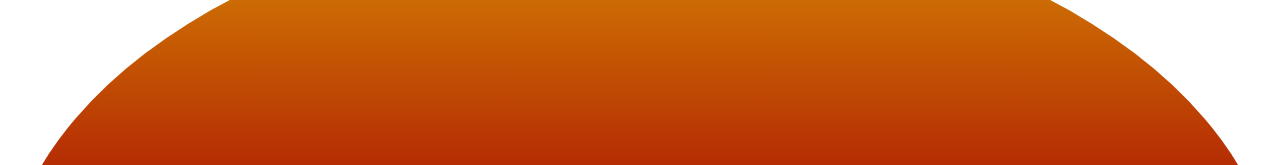
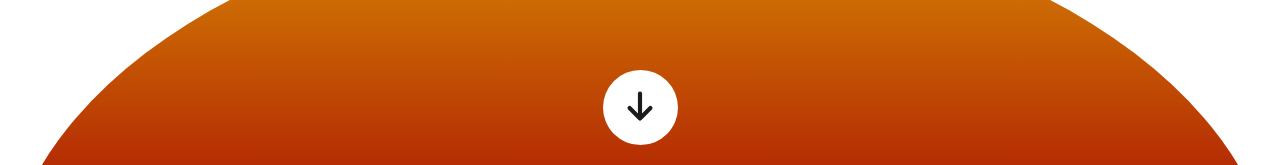
Before and after one commit to Alina-02/portfolio, a React (Vite) app: page / in a window 1280 px wide. Shown: the part 635-800 px from the top of the page. Built offline with nearby package versions, Linux system fonts and the light colour scheme.

Commit message:
down button

```diff
--- a/package.json
+++ b/package.json
@@ -10,6 +10,7 @@
     "preview": "vite preview"
   },
   "dependencies": {
+    "clsx": "^2.1.1",
     "motion": "^12.23.0",
     "react": "^19.1.0",
     "react-dom": "^19.1.0"
--- a/src/App.css
+++ b/src/App.css
@@ -36,6 +36,12 @@
   align-items: center;
 }
 
+.arrow-button:hover {
+  -webkit-box-shadow: 7.5px 5.5px 11px 2.5px #e9e9e9;
+  -moz-box-shadow: 7.5px 5.5px 11px 2.5px #e9e9e9;
+  box-shadow: 7.5px 5.5px 11px 2.5px #e9e9e9;
+}
+
 .logo {
   height: 6em;
   padding: 1.5em;
--- a/src/App.tsx
+++ b/src/App.tsx
@@ -5,9 +5,12 @@ import Flower from "./components/Flower";
 
 import { styles } from "./utils/styles";
 import { TextFade } from "./components/TextFade";
+import { motion } from "motion/react";
 
 function App() {
   const [style, setStyle] = useState<number>(0);
+
+  const [downButtonHover, setDownButtonHover] = useState<boolean>(false);
 
   const onLeftStyle = () => {
     if (style === 0) {
@@ -34,8 +37,61 @@ function App() {
           <Flower right={500} top={-20} size="small" />
         </>
       )}
+      <div
+        style={{
+          position: "absolute",
+          left: "0",
+          right: "0",
+          bottom: "20px",
+          marginInline: "auto",
+          width: "fit-content",
+        }}
+      >
+        <button
+          style={{
+            backgroundColor: "white",
+            borderRadius: "100%",
+            height: "75px",
+            width: "75px",
+            display: "flex",
+            justifyContent: "center",
+            alignItems: "center",
+            border: "none",
+          }}
+          onMouseEnter={() => setDownButtonHover(true)}
+          onMouseLeave={() => setDownButtonHover(false)}
+        >
+          <motion.div
+            style={{
+              width: "1px",
+              height: "1px",
+              borderRadius: "100%",
+              position: "absolute",
+            }}
+            animate={{
+              scale: downButtonHover ? 75 : 1,
+              backgroundColor: downButtonHover ? "#1a1a1a" : "white",
+            }}
+          ></motion.div>
+          <motion.div
+            className="downButtonIcon"
+            animate={{
+              filter: downButtonHover
+                ? "invert(100%) sepia(21%) saturate(0%) hue-rotate(106deg) brightness(103%) contrast(101%)"
+                : "invert(6%) sepia(6%) saturate(4%) hue-rotate(351deg) brightness(102%) contrast(90%)",
+            }}
+          >
+            <img
+              src={"../public/icons/arrow-sm-down-svgrepo-com.svg"}
+              alt="mySvgImage"
+              style={{ width: "50px", height: "50px" }}
+            />
+          </motion.div>
+        </button>
+      </div>
       <div className="title-div">
         <TextFade
+          staggerChildren={0.2}
           direction="up"
           className="pt-0 pb-5 flex-col flex justify-center items-center space-y-0"
         >
--- a/src/index.css
+++ b/src/index.css
@@ -71,13 +71,7 @@ button {
   cursor: pointer;
   transition: border-color 0.25s;
 }
-button:hover {
-  border-color: #646cff;
-}
-button:focus,
-button:focus-visible {
-  outline: 4px auto -webkit-focus-ring-color;
-}
+
 @media (prefers-color-scheme: light) {
   :root {
     color: #213547;
--- a/vite.config.ts
+++ b/vite.config.ts
@@ -1,7 +1,7 @@
-import { defineConfig } from 'vite'
-import react from '@vitejs/plugin-react-swc'
+import { defineConfig } from "vite";
+import react from "@vitejs/plugin-react-swc";
 
 // https://vite.dev/config/
 export default defineConfig({
   plugins: [react()],
-})
+});
```
Also changed, not shown: public/icons/arrow-sm-down-svgrepo-com.svg (added), 1 other file (tests, documents, lock files or other folders).
